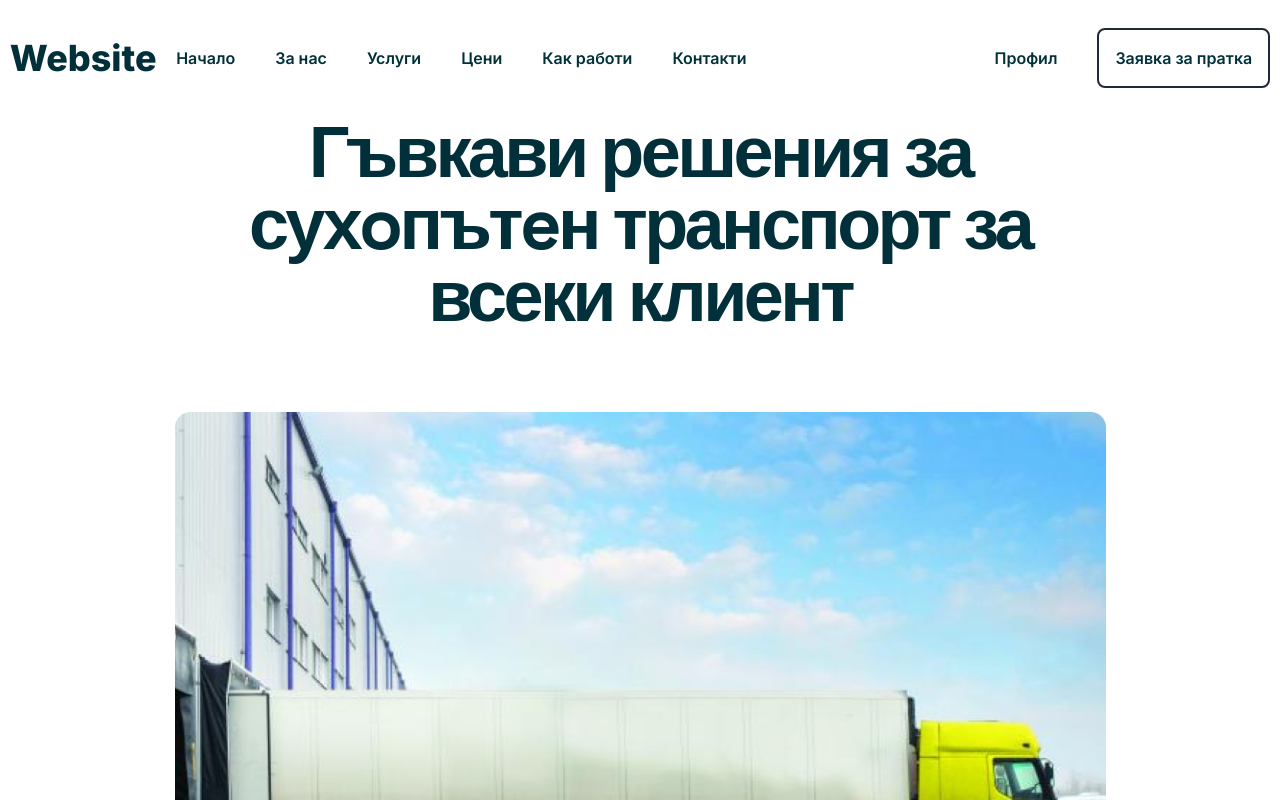
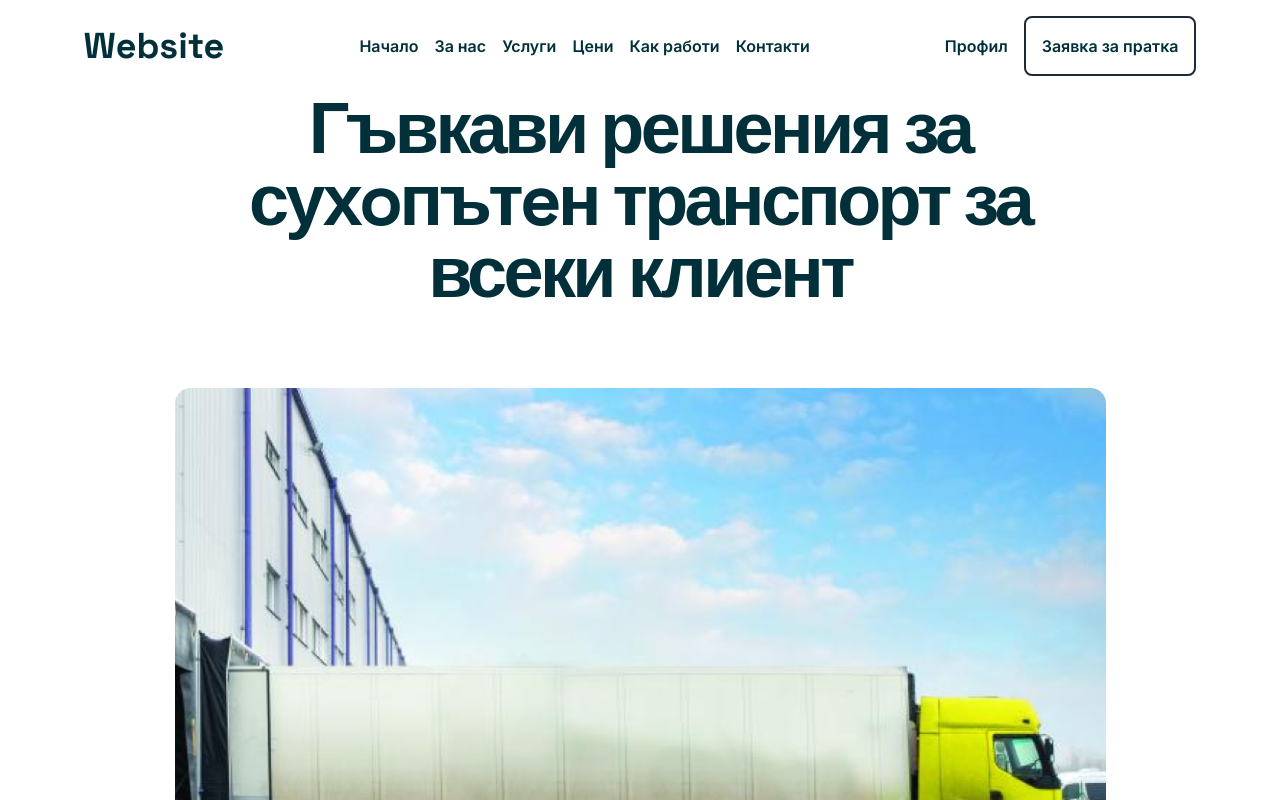
Before and after one commit to Kosakov/landingpage, a Next.js app: page / in a window 1280 px wide. Shown: the top 800 px of the page. Built offline with nearby package versions, Linux system fonts and the light colour scheme.

Commit message:
fix nav bar

```diff
--- a/package.json
+++ b/package.json
@@ -9,6 +9,7 @@
     "lint": "next lint"
   },
   "dependencies": {
+    "flowbite": "^2.3.0",
     "heroicons": "^2.1.3",
     "next": "14.2.2",
     "react": "^18",
--- a/src/app/components/heading/headingAndImage.jsx
+++ b/src/app/components/heading/headingAndImage.jsx
@@ -7,7 +7,7 @@ export default function Heading() {
         <h1>Гъвкави решения за сухoпътeн транспорт за всеки клиент</h1>
       </div>
       <div>
-      <img src="/pic.png" alt="truck" srcset="" />
+      <img src="/pic.png" alt="truck" />
       </div>
     </div>
   );
--- a/src/app/components/navBar/nav.tsx
+++ b/src/app/components/navBar/nav.tsx
@@ -1,33 +1,35 @@
-import { Space_Grotesk } from "next/font/google";
 
-const spaceGrotesk = Space_Grotesk({
-  subsets: ["latin"],
-  variable: "--font-grotesk",
-});
+import a from 'next/a';
+
+
 export default function navBar() {
   return (
-    <div className=" flex flex-nowrap justify-around  my-7  text-[#01303A] items-center">
-        <a href="#" className="font-extrabold text-4xl font-SpaceGrotesk">
-          Website
-        </a>
-      <nav className=" flex flex-nowrap gap-10 font-semibold w-200 flex-2 shrink-1 items-center basis-auto">
-        <a href="#" className="hover:underline">Начало</a>
-        <a href="#" className="hover:underline">За нас</a>
-        <a href="#" className="hover:underline">Услуги</a>
-        <a href="#" className="hover:underline">Цени</a>
-        <a href="#" className="hover:underline">Как работи</a>
-        <a href="#" className="hover:underline mr-20">Контакти</a>
-
-        <a href="#" className=" hover:underline ml-32">
-          Профил
-        </a>
-        <a
-          href="#"
-          className=" border-gray-800 border-2  rounded-lg py-4 px-4 hover:bg-[#01303A] hover:text-white"
-        >
-          Заявка за пратка
-        </a>
-        </nav>
+    <nav className="flex items-center justify-around p-4 text-[#01303A]">
+    <div className=" font-grotesk font-extrabold text-4xl" >Website</div>
+    <div className="flex items-center space-x-4 font-semibold">
+      <a href="#">
+        <a className=" hover:underline">Начало</a>
+      </a>
+      <a href="#">
+        <a className="hover:underline">За нас</a>
+      </a>
+      <a href="#">
+        <a className="hover:underline">Услуги</a>
+      </a>
+      <a href="#" >
+        <a className="hover:underline">Цени</a>
+      </a>
+      <a href="#" >
+        <a className="hover:underline">Как работи</a>
+      </a >
+      <a href="#" >
+        <a className="hover:underline">Контакти</a>
+      </a >
     </div>
+    <div className="flex items-center space-x-4 font-semibold">
+      <button className="hover:underline">Профил</button>
+      <button className="border-gray-800 border-2 rounded-lg py-4 px-4 hover:bg-[#01303A] hover:text-white">Заявка за пратка</button>
+    </div>
+  </nav>
   );
 }
```
Also changed, not shown: 1 other file (tests, documents, lock files or other folders).
